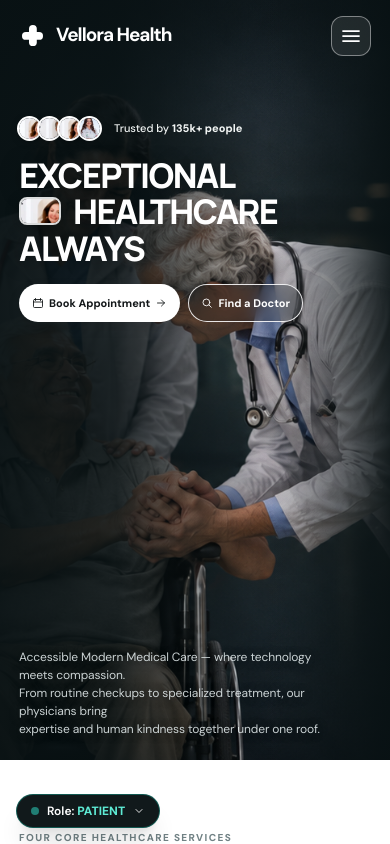
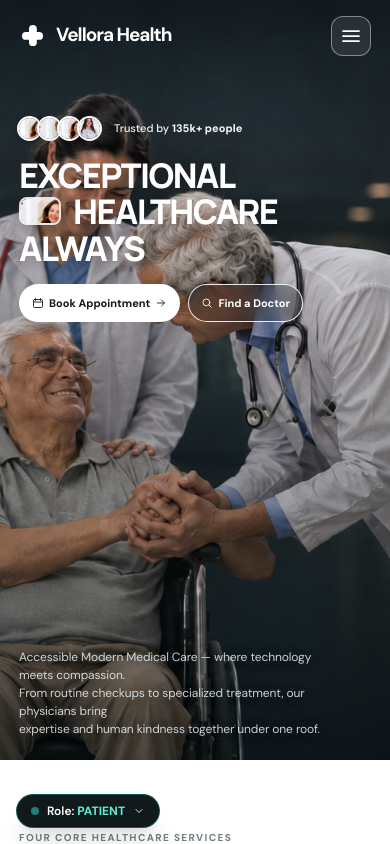
Before and after one commit to Deepjyoti78/vellora-health, a Next.js app: page / in a window 390 px wide. Shown: the top 844 px of the page. Built offline with nearby package versions, Linux system fonts and the light colour scheme.

Commit message:
fix(hero): unify hero background with seamless full-bleed coverage and consistent tone across all viewports

```diff
--- a/src/app/globals.css
+++ b/src/app/globals.css
@@ -291,14 +291,12 @@ h1, h2 {
   position: relative;
   height: min(925px, 100svh);
   min-height: 750px;
-  background-color: #0c1517;
+  background-color: #0c1618;
   background-image:
-    linear-gradient(90deg, rgba(8, 17, 19, 0.95) 0%, rgba(8, 17, 19, 0.86) 30%, rgba(9, 18, 20, 0.45) 50%, rgba(9, 18, 20, 0.08) 65%, transparent 75%),
-    linear-gradient(270deg, rgba(8, 17, 19, 0.9) 0%, rgba(8, 17, 19, 0.45) 15%, transparent 32%),
-    linear-gradient(180deg, rgba(8, 17, 19, 0.5) 0%, transparent 16%),
+    linear-gradient(180deg, rgba(10, 20, 22, 0.3) 0%, transparent 20%, rgba(10, 20, 22, 0.45) 100%),
     url("/assets/compassionate-hospital-care.png");
   background-size: cover;
-  background-position: calc(50% - 95px) center;
+  background-position: center center;
   background-repeat: no-repeat;
   overflow: hidden;
   color: white;
@@ -1589,7 +1587,7 @@ h1, h2 {
     font-size: clamp(34px, 4vw, 50px);
   }
   .hero {
-    background-position: calc(50% + 100px) center;
+    background-position: center center;
   }
   .specialty-tile {
     font-size: 12px;
@@ -1659,7 +1657,7 @@ h1, h2 {
   .hero {
     min-height: 720px;
     height: 820px;
-    background-position: calc(50% + 60px) center;
+    background-position: center center;
   }
   .hero-main {
     height: calc(100% - 82px);
```
